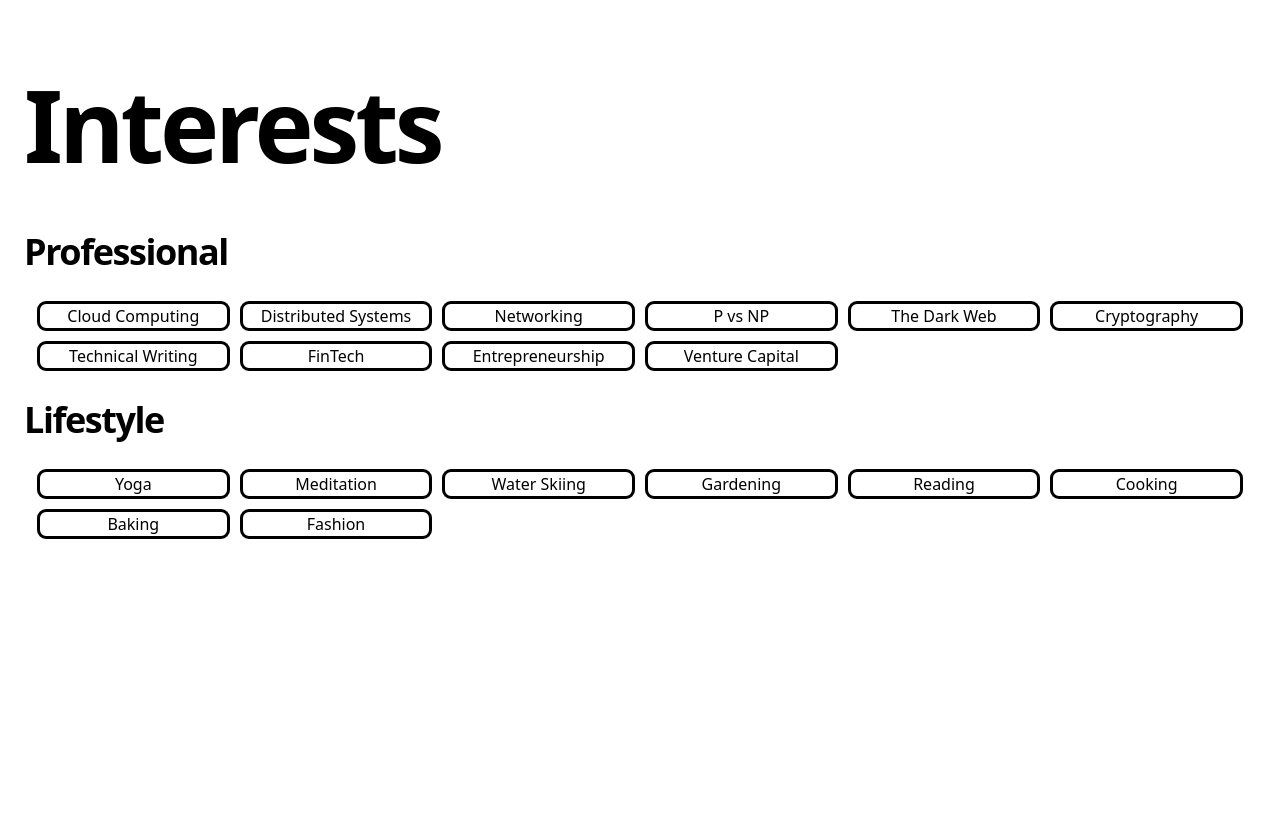
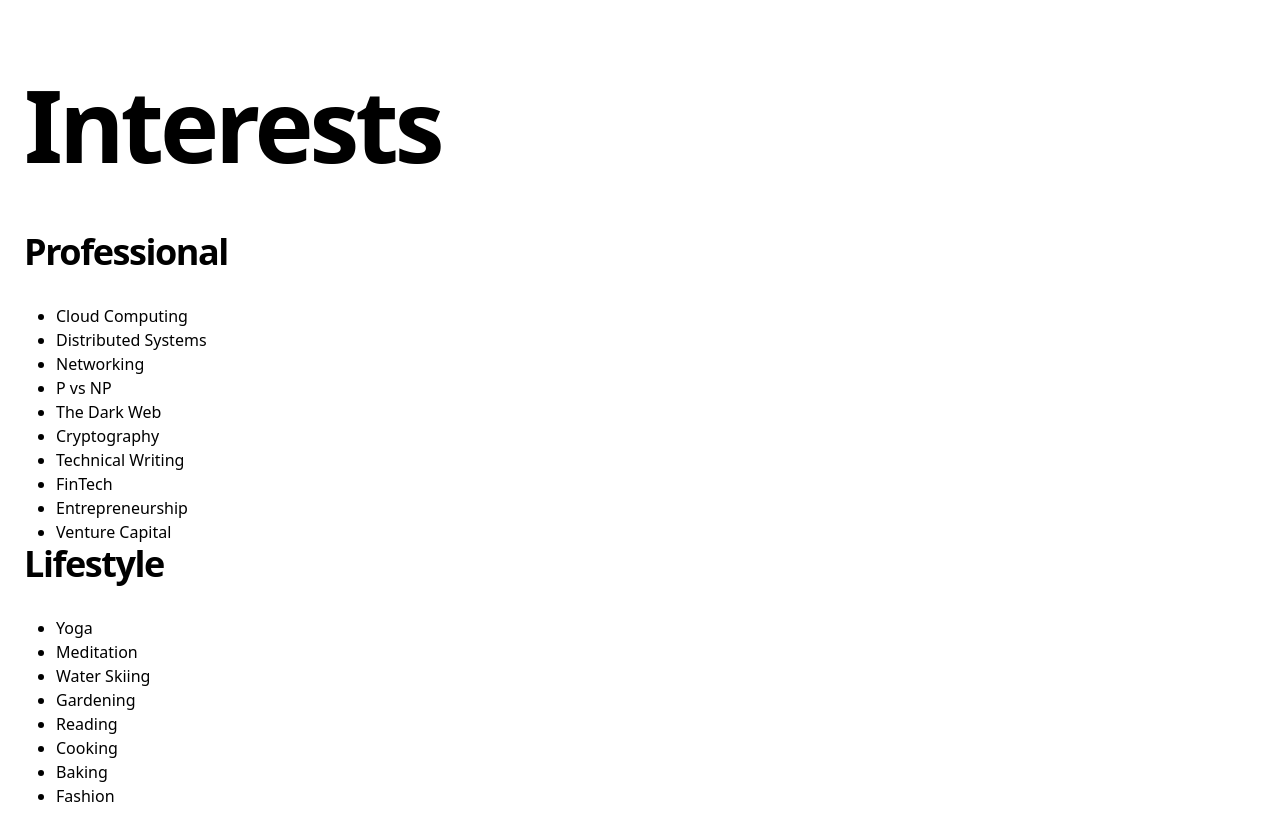
Before and after one commit to hadpeter/hadleypeterson-info, a Next.js app: page /interests in a window 1280 px wide. Shown: the top 840 px of the page. Built offline with nearby package versions, Linux system fonts and the light colour scheme.

Commit message:
formatting

```diff
--- a/app/components/doubleList.js
+++ b/app/components/doubleList.js
@@ -5,23 +5,24 @@ export default function DoubleListComponent(props){
     var listItems = props.items
     var items = listItems.map(function (i) {
     return (
-        <div className="flex rounded-md outline outline-black justify-center items-center flex-col">
-            <p className="text-center">{i.name}</p>
-            {/* <Image
-                src={i.image}
-                alt={`Cover Image for ${i.name}`}
-                className='w-1/2 mx-6 my-2'
-                width={200}
-                height={100}
-                /> */}
-        </div>
+        <li>{i.name}</li>
+        // <div className="flex rounded-md outline outline-black justify-center items-center flex-col">
+        //     <p className="text-center">{i.name}</p>
+        //     {/* <Image
+        //         src={i.image}
+        //         alt={`Cover Image for ${i.name}`}
+        //         className='w-1/2 mx-6 my-2'
+        //         width={200}
+        //         height={100}
+        //         /> */}
+        // </div>
     );
     });
     return (
         <div>
-            <div className="grid grid-cols-2 md:grid-cols-6 gap-4 justify-center mt-8 mb-8 mx-4">
+            <ul class="visible_list">
                 {items}
-            </div>
+            </ul>
         </div>
     );
 }
--- a/app/education/page.js
+++ b/app/education/page.js
@@ -60,7 +60,7 @@ export default function EducationAndSkills() {
                     </li>
                     <li>
                         <b>Relevant Courses:</b>
-                        <ul>
+                        <ul class="visible_list">
                             <li>EECS 485: Web Systems</li>
                             <li>EECS 498: Applied Machine Learning</li>
                             <li>EECS 388: Computer Security</li>
--- a/app/experience/capital_one/page.js
+++ b/app/experience/capital_one/page.js
@@ -7,7 +7,7 @@ export default function CapitalOne() {
             <ExperienceTitle name="Capital One" image="/Capital_one.png" location="New York, New York"></ExperienceTitle>
             <section className="mb-16">
                 <JobHighlight title="Principal Associate - Senior Software Engineer" focus="Search Engine Optimization" date="August 2024-Present"></JobHighlight>
-                <ul class="list-disc mx-8">
+                <ul class="visible_list">
                     <li>Increased search CTR by 10%, sped searches 5×, and reduced irrelevant results 100× by analyzing query patterns and leading cross-functional launch of “exact search” experience.</li>
                     <li>Improved search explainability for 60%+ of queries by collaborating with product, design and UI to surface views as top-level results and reduce confusion.</li>
                     <li>Raised offline recall by 12.5% on suggested results by identifying drop-off and delivering LLM-powered personalization with data science, analytics and product partners</li>
@@ -16,7 +16,7 @@ export default function CapitalOne() {
             </section>
             <section className="mb-16">
                 <JobHighlight title="Senior Associate Software Engineer" focus="Search Engine Optimization" date="August 2023-Present"></JobHighlight>
-                <ul class="list-disc mx-8">
+                <ul class="visible_list">
                     <li>Secured leadership buy-in for hybrid search upgrade after researching AWS OpenSearch trends and pitching to product and technology leaders.</li>
                     <li>Enabled rapid, risk-free testing with offline evaluation tool adopted by 20+ engineers.</li>
                     <li>Reduced backend costs and improved efficiency by eliminating 500K+ weekly API calls through log-driven data pipeline optimization.</li>
@@ -25,13 +25,13 @@ export default function CapitalOne() {
             </section>
             <section className="mb-16">
                 <JobHighlight title="Associate Software Engineer" focus="Machine Learning Opperations" date="August 2022-August 2023"></JobHighlight>
-                <ul class="list-disc mx-8">
+                <ul class="visible_list">
                     <li>Boosted provisioning speed 1,000× and efficiency 10× by leading development of optimized ML compute solution presented to 200+ engineers and adopted across teams.</li>
                 </ul>
             </section>
             <section className="mb-16">
                 <JobHighlight title="Software Engineer Intern" focus="API Development" date="May 2020-August 2020"></JobHighlight>
-                <ul class="list-disc mx-8">
+                <ul class="visible_list">
                     <li>Engineered scalable serverless system with minimal costs, failover ability, and high performance</li>
                     <li>Designed and built API with 100 ms response times, 85% code coverage and CI/CD pipeline</li>
                 </ul>
--- a/app/experience/clocktower/page.js
+++ b/app/experience/clocktower/page.js
@@ -6,7 +6,7 @@ export default function Clocktower() {
         <div className="min-h-screen my-6 mx-6">
             <ExperienceTitle name="Clocktower Technology Ventures" image="/Clocktower_tech_ventures.png" location="Remote"></ExperienceTitle>
             <JobHighlight title="Technology Consultant" focus="Portfolio analysis" date=""></JobHighlight>
-            <ul class="list-disc mx-8">
+            <ul class="visible_list">
                 <li>Developed Tableau dashboards to visualize performance metrics for portfolio companies</li>
                 <li>Demoed product internally to spread adoption; product used for sharing performance and analyzing areas of opportunity</li>
             </ul>
--- a/app/experience/quicken_loans/page.js
+++ b/app/experience/quicken_loans/page.js
@@ -6,7 +6,7 @@ export default function QuickenLoans() {
         <div className="min-h-screen my-6 mx-6">
             <ExperienceTitle name="Quicken Loans" image="/Quicken_loans.png" location="Detroit, Michigan"></ExperienceTitle>
             <JobHighlight title="Software Engineer Intern" focus="API Development" date="May 2019-August 2019"></JobHighlight>
-            <ul class="list-disc mx-8">
+            <ul class="visible_list">
                 <li>Led agile team to develop an internal site providing visibility into test data, simplifying developer testing process</li>
                 <li>Executed full stack engineering and automated end-to-end testing to deliver QL Partner Portal redesign</li>
             </ul>
--- a/app/experience/tappan_hill/page.js
+++ b/app/experience/tappan_hill/page.js
@@ -6,7 +6,7 @@ export default function TappanHill() {
         <div className="min-h-screen my-6 mx-6">
             <ExperienceTitle name="Tappan Hill" image="/Tappan_hill.png" location="Ann Arbor, Michigan"></ExperienceTitle>
             <JobHighlight title="Analyst" focus="" date="February 2019-February 2020"></JobHighlight>
-            <ul class="list-disc mx-8">
+            <ul class="visible_list">
                 <li>Performed diligence across multiple investment opportunities; outputs included competitor analysis, market sizing, financial forecasting, customer references and valuation</li>
                 <li>Advised partnership to pass on nine evaluated investment opportunities across the cybersecurity, blockchain, and asset management sectors</li>
                 <li>Recommended exit strategies to a cybersecurity startup and met with the CEO to investigate their market position</li>
--- a/app/globals.css
+++ b/app/globals.css
@@ -1,3 +1,9 @@
 @tailwind base;
 @tailwind components;
 @tailwind utilities;
+
+@layer utilities {
+  .visible_list {
+    @apply list-disc mx-8;
+  }
+}
--- a/app/page.js
+++ b/app/page.js
@@ -19,7 +19,8 @@ export default function Home() {
               <img src="/headshot.jpg" className="w-7/8 h-7/8 rounded-full mr-4" alt="profile picture"/>
             </div>
             <div className="mx-4 w-2/3">
-            Product-Focused Engineer Driving Search, Data, and UX Innovation
+            <b>Product-Focused Engineer Driving Search, Data, and UX Innovation</b>
+            Passionate about optimizing systems, creating seamless user experiences, and fostering engineering best practices.
             <Icons></Icons>
             </div>
           </div>
```
